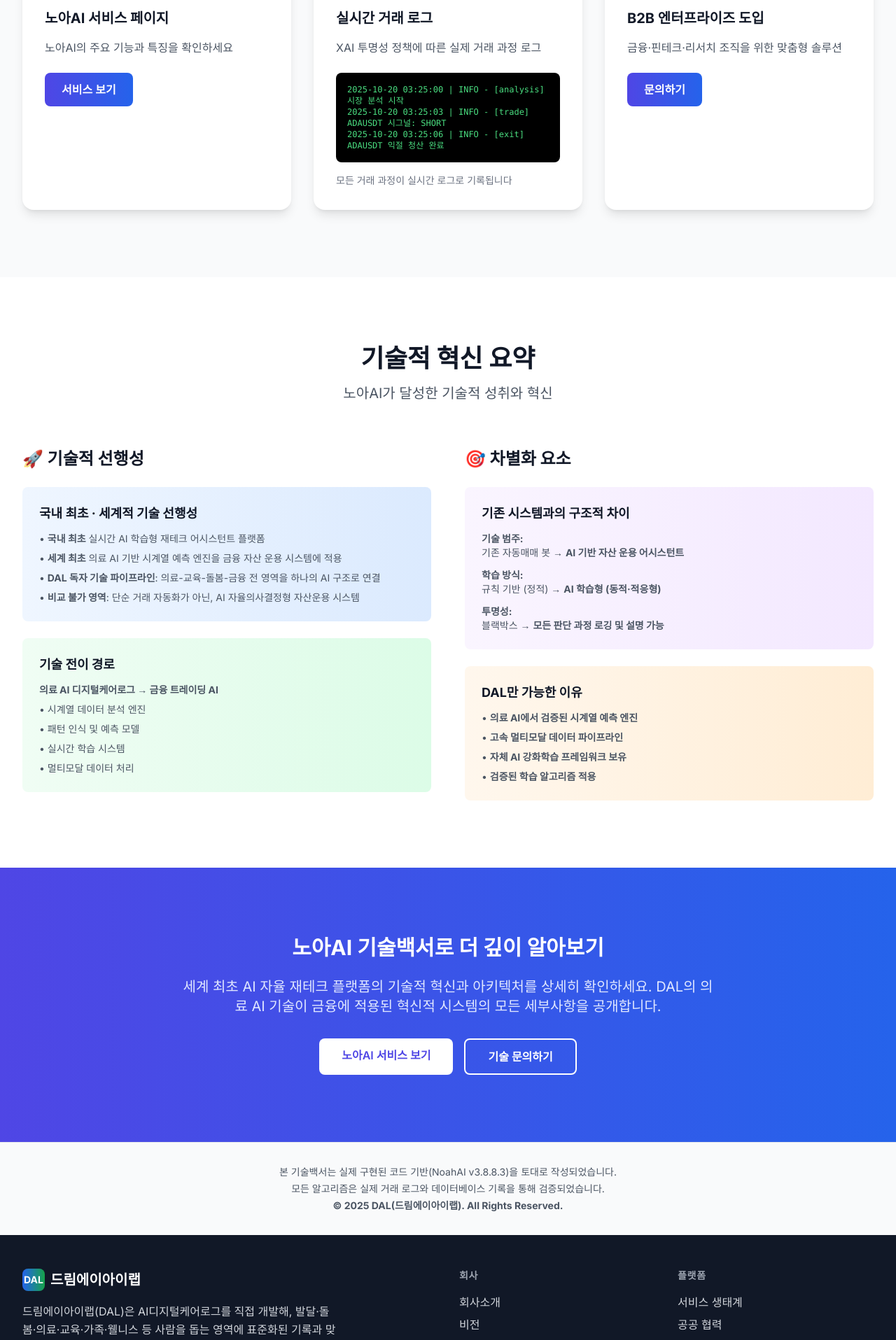
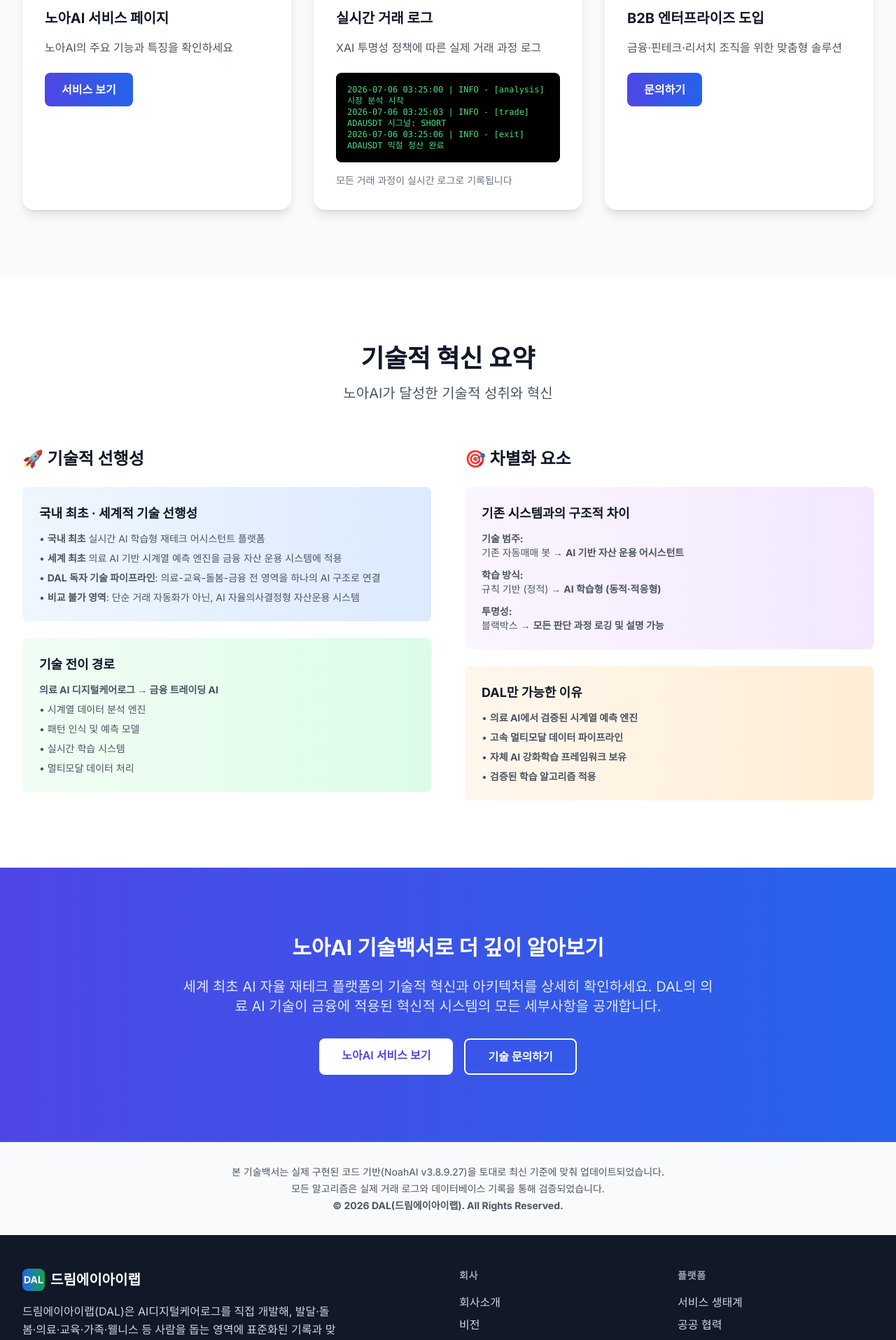
Before and after one commit to nwsoft/dreamailab, a Next.js app: page /blog/noahai-technical-whitepaper in a window 1280 px wide. Shown: the part 3160-5075 px from the top of the page at 70% size. Built offline with nearby package versions, Linux system fonts and the light colour scheme.

Commit message:
chore(content): align whitepaper page to v3.8.9.27

```diff
--- a/app/blog/noahai-technical-whitepaper/page.tsx
+++ b/app/blog/noahai-technical-whitepaper/page.tsx
@@ -6,7 +6,7 @@
 
 export const metadata: Metadata = {
   title: '노아AI 공식 기술백서 | 세계 최초 AI 자율 재테크 플랫폼 기술 분석 | DreamAILab',
-  description: 'DAL이 개발한 노아AI의 공식 기술백서. 세계 최초 실시간 AI 학습형 재테크 어시스턴트의 기술적 아키텍처, 강화학습 시스템, XAI 투명성 정책을 상세히 공개합니다.',
+  description: 'DAL이 개발한 노아AI의 공식 기술백서. 세계 최초 실시간 AI 학습형 재테크 어시스턴트의 기술적 아키텍처, 강화학습 시스템, XAI 투명성 정책과 최신 운영 기준(v3.8.9.27)을 공개합니다.',
   keywords: [
     '노아AI 기술백서','AI 자율재테크 기술분석','강화학습 시스템','XAI 투명성',
     '멀티모달 AI 분석','실시간 학습','의료AI 금융적용','DAL 기술백서',
@@ -16,9 +16,10 @@
   ],
   openGraph: {
     title: '노아AI 공식 기술백서 | 세계 최초 AI 자율 재테크 플랫폼',
-    description: 'DAL이 개발한 노아AI의 공식 기술백서. 세계 최초 실시간 AI 학습형 재테크 어시스턴트의 기술적 아키텍처를 상세히 공개합니다.',
+    description: 'DAL이 개발한 노아AI의 공식 기술백서. 세계 최초 실시간 AI 학습형 재테크 어시스턴트의 기술적 아키텍처와 최신 운영 기준(v3.8.9.27)을 공개합니다.',
     type: 'article',
     publishedTime: '2025-01-20T00:00:00Z',
+    modifiedTime: '2026-07-06T00:00:00Z',
     authors: ['정해성', 'DAL(드림에이아이랩)'],
     tags: ['AI 기술백서', '재테크 AI', '강화학습', 'XAI', '기술분석']
   }
@@ -33,7 +34,7 @@
             '@context': 'https://schema.org',
             '@type': 'TechArticle',
             headline: '노아AI 공식 기술백서 | 세계 최초 AI 자율 재테크 플랫폼',
-            description: 'DAL이 개발한 노아AI의 공식 기술백서. 세계 최초 실시간 AI 학습형 재테크 어시스턴트의 기술적 아키텍처를 상세히 공개합니다.',
+            description: 'DAL이 개발한 노아AI의 공식 기술백서. 세계 최초 실시간 AI 학습형 재테크 어시스턴트의 기술적 아키텍처와 최신 운영 기준(v3.8.9.27)을 공개합니다.',
             author: {
               '@type': 'Person',
               name: '정해성',
@@ -51,7 +52,7 @@
               }
             },
             datePublished: '2025-01-20T00:00:00Z',
-            dateModified: '2025-01-20T00:00:00Z',
+            dateModified: '2026-07-06T00:00:00Z',
             mainEntityOfPage: {
               '@type': 'WebPage',
               '@id': 'https://dreamailab.com/blog/noahai-technical-whitepaper'
@@ -60,7 +61,8 @@
               '@type': 'SoftwareApplication',
               name: '노아AI',
               applicationCategory: 'FinanceApplication',
-              description: '세계 최초 실시간 AI 학습형 재테크 어시스턴트'
+              description: '세계 최초 실시간 AI 학습형 재테크 어시스턴트',
+              softwareVersion: '3.8.9.27'
             },
             keywords: '노아AI 기술백서, AI 자율재테크, 강화학습, XAI, 멀티모달 AI',
             inLanguage: 'ko-KR'
@@ -290,9 +292,9 @@
               <h3 className="text-xl font-bold text-gray-900 mb-4">실시간 거래 로그</h3>
               <p className="text-gray-600 mb-6">XAI 투명성 정책에 따른 실제 거래 과정 로그</p>
               <div className="bg-black rounded-lg p-4 text-green-400 font-mono text-xs mb-4">
-                <div>2025-10-20 03:25:00 | INFO - [analysis] 시장 분석 시작</div>
-                <div>2025-10-20 03:25:03 | INFO - [trade] ADAUSDT 시그널: SHORT</div>
-                <div>2025-10-20 03:25:06 | INFO - [exit] ADAUSDT 익절 청산 완료</div>
+                <div>2026-07-06 03:25:00 | INFO - [analysis] 시장 분석 시작</div>
+                <div>2026-07-06 03:25:03 | INFO - [trade] ADAUSDT 시그널: SHORT</div>
+                <div>2026-07-06 03:25:06 | INFO - [exit] ADAUSDT 익절 청산 완료</div>
               </div>
               <p className="text-gray-500 text-sm">모든 거래 과정이 실시간 로그로 기록됩니다</p>
             </div>
@@ -412,9 +414,9 @@
       <section className="py-8 bg-gray-50 border-t">
         <div className="max-w-7xl mx-auto px-4 sm:px-6 lg:px-8">
           <div className="text-sm text-gray-600 space-y-1 text-center">
-            <p>본 기술백서는 실제 구현된 코드 기반(NoahAI v3.8.8.3)을 토대로 작성되었습니다.</p>
+            <p>본 기술백서는 실제 구현된 코드 기반(NoahAI v3.8.9.27)을 토대로 최신 기준에 맞춰 업데이트되었습니다.</p>
             <p>모든 알고리즘은 실제 거래 로그와 데이터베이스 기록을 통해 검증되었습니다.</p>
-            <p><strong>© 2025 DAL(드림에이아이랩). All Rights Reserved.</strong></p>
+            <p><strong>© 2026 DAL(드림에이아이랩). All Rights Reserved.</strong></p>
           </div>
         </div>
       </section>
```
